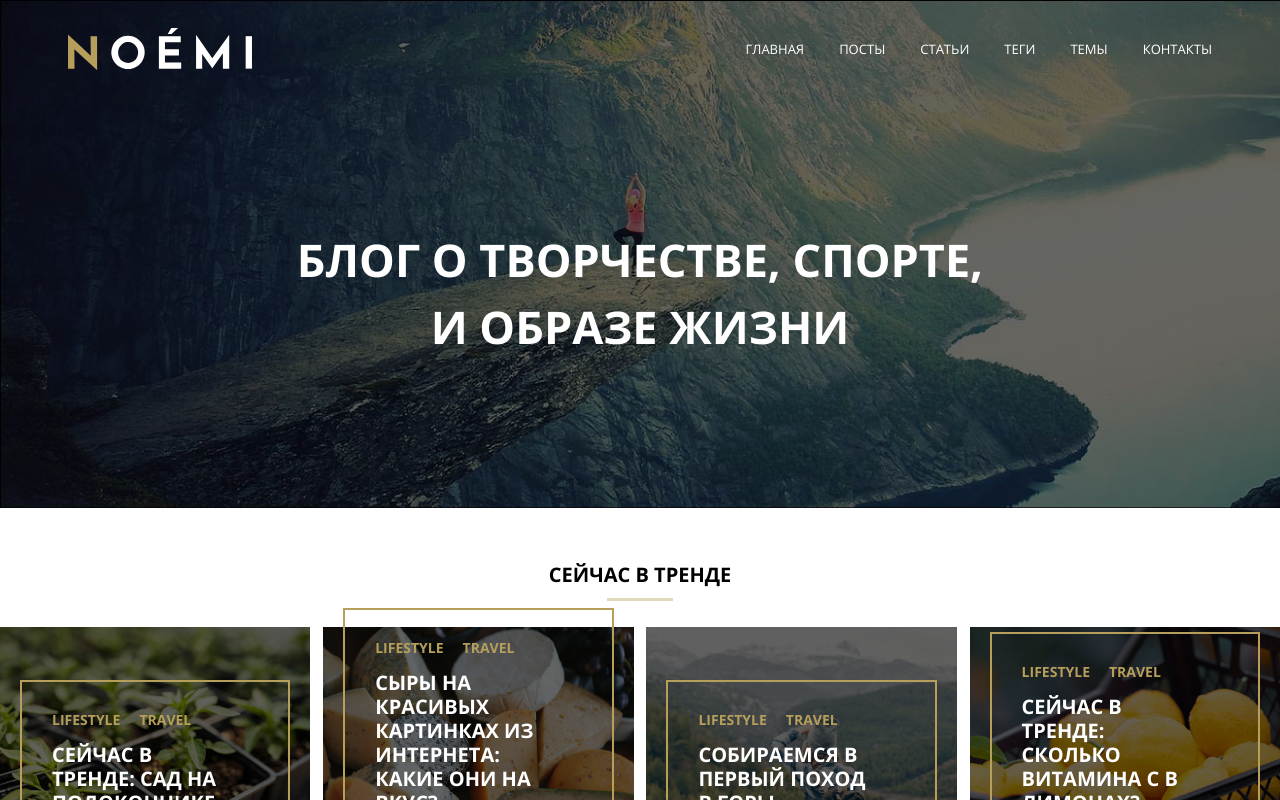
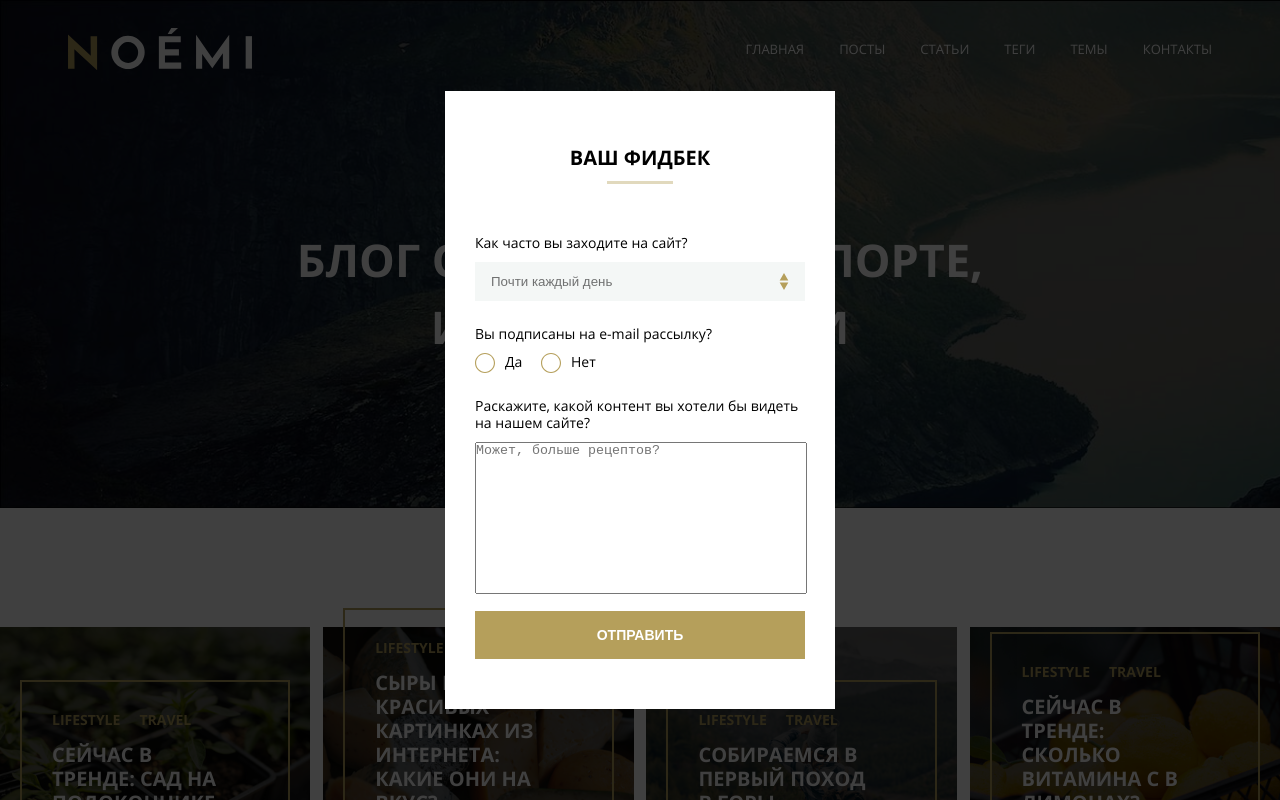
Before and after one commit to vikkelas/MQ-diplom-Latyshev, a plain HTML site: page index.html in a window 1280 px wide. Shown: the top 800 px of the page. Drawn offline with Linux system fonts and the light colour scheme; files whose address does not match are found by name.

Commit message:
Не работающие радиокнопки

```diff
--- a/css/style.css
+++ b/css/style.css
@@ -45,10 +45,108 @@ button:hover {
 	cursor: pointer;
 }
 
+/*Модальное окно*/
+
+.modal {
+	z-index: 20;
+	display: flex;
+	position: fixed;
+	top: 0;
+	left: 0;
+	width: 100%;
+	height: 100vh;
+	background-color: rgba(0, 0, 0, 0.75);
+	overflow-y: auto;
+}
+
+.modalBlock {
+	box-sizing: border-box;
+	max-width: 39rem;
+	margin: auto;
+	padding: 0 3rem 5rem;
+	background-color: white;
+	position: relative;
+
+}
+
+.modalForm {
+	display: flex;
+	flex-direction: column;
+	font-size: 1.4rem;
+}
+
+.form-group {
+	display: flex;
+	flex-direction: column;
+}
+
+.form-hint {
+	margin-top: 2.5rem;
+	margin-bottom: 1rem;
+}
+
+.select {
+	-webkit-appearance: none;
+	-moz-appearance: none;
+	box-sizing: border-box;
+	padding: 1.2rem 1.6rem;
+	color: #707171;
+	display: inline-block;
+	background-image: url(../svg/form-arrows.svg);
+	background-repeat: no-repeat;
+	background-position: right 1.6rem center;
+	background-size: 1rem;
+	background-color: #f4f7f6;
+	border: none;
+
+}
+
+
+/*Радио кнопки*/
 
 
 
+.radio-group-text::before {
+	content: "";
+	display: inline-block;
+	vertical-align: middle;
+	width: 2rem;
+	height: 2rem;
+	background-image: url(../svg/form-empty-circle.svg);
+	background-position: center center;
+	background-size: 2rem;
+	margin-right: 1rem;
 
+}
+
+
+
+.radio-margin {
+	margin-left: 1.5rem;
+}
+
+
+.radio:checked ~ .radio-group-text::before {
+	background-image: url(../svg/form-circle.svg);
+}
+
+.radio {
+	position: absolute;
+	clip: rect(1px 1px 1px 1px);
+	height: 1px;
+	width: 1px;
+}
+
+/*поле ввода текста*/
+
+.field-textarea {
+	width: 100%;
+	resize: none;
+
+}
+
+
+/*шапка*/
 .header {
 	position: relative;
 	z-index: 0;
--- a/index.html
+++ b/index.html
@@ -7,6 +7,53 @@
 	<link rel="stylesheet" type="text/css" href="css/style.css">
 </head>
 <body>
+	<div class="modal">
+   		<div class="modalBlock">
+
+        	<div class="blockCont">
+        		<div class="title-page">Ваш фидбек</div>
+        	   	<form action="" class="modalForm">
+        	   		<label for="" class="form-group">
+        	   			<span class="form-hint">Как часто вы заходите на сайт?</span>
+        	   			<select name="" id="" class="select">
+        	   				<option selected="" value="">Почти каждый день</option>
+        	   				<option value="">Иногда</option>
+        	   				<option value="">Очень редко</option>
+        	   			</select>
+        	   		</label>
+
+
+
+
+
+        	   		<span class="form-hint">Вы подписаны на e-mail рассылку?</span>
+        	   		<div class="box-radio">
+
+        	   			<label for="" class="radio-group">
+        					<input type="radio" class="radio" name="radio-group">
+           					<span class="radio-group-text">Да</span>
+           				</label>
+
+           				<label for="" class="radio-group radio-margin">
+           					<input type="radio" class="radio" name="radio-group">
+           					<span class="radio-group-text">Нет</span>
+           				</label>
+					</div>
+
+
+        	   		<label for="" class="form-group">
+        	   			<span class="form-hint">Раскажите, какой контент вы хотели бы видеть на нашем сайте?</span>
+        	   			<textarea name="" id="" cols="30" rows="10" class="field-textarea" placeholder="Может, больше рецептов?"></textarea>
+        	   		</label>
+        	   		<button class="subscription-button" type="submit">
+						<span class="subscription">Отправить</span>
+					</button>
+        	   	</form>
+        	</div>
+
+    	</div>
+	</div>
+
 	<header class="header">
 		<div class="header-content">
 			<div class="header-upper">
```
